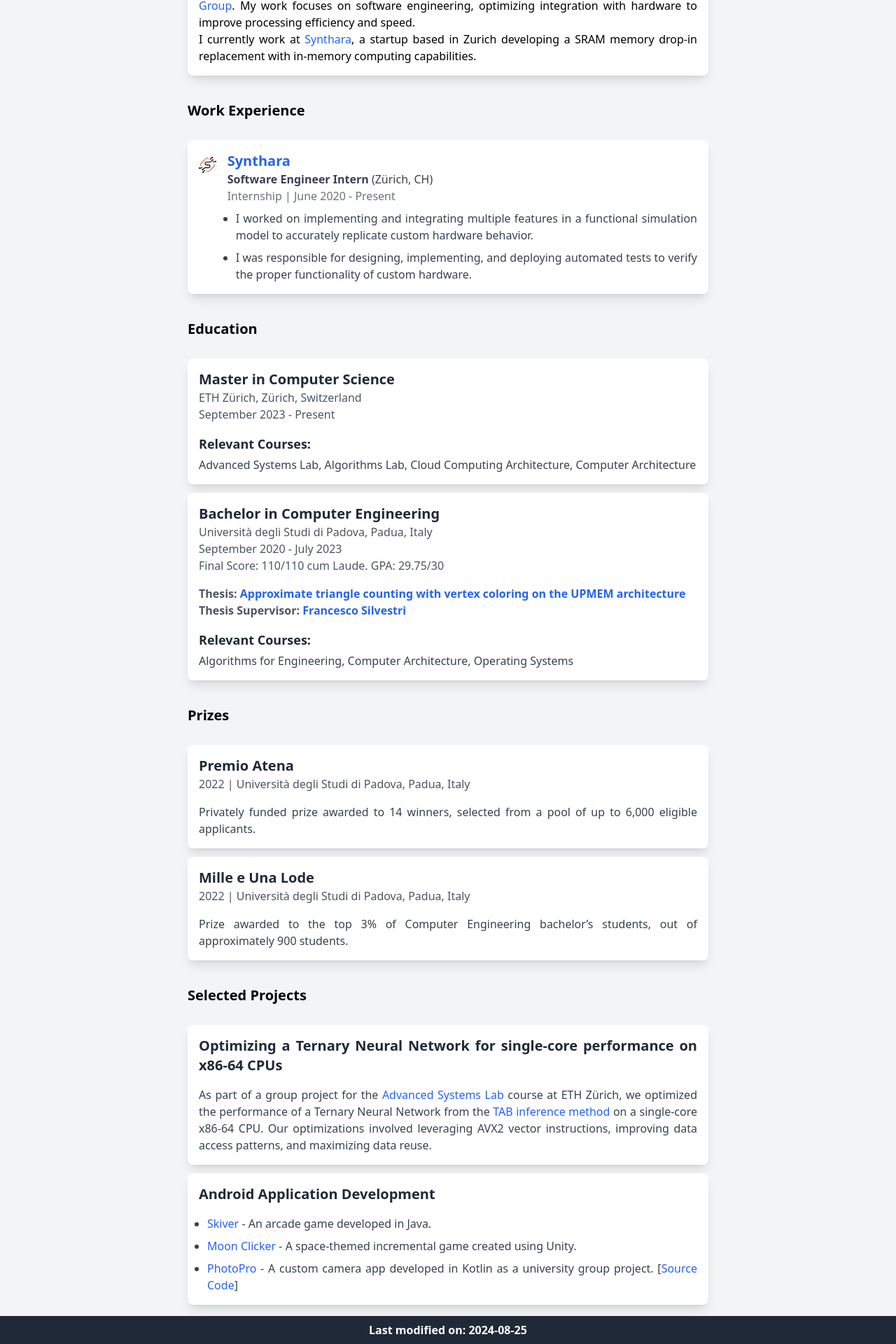
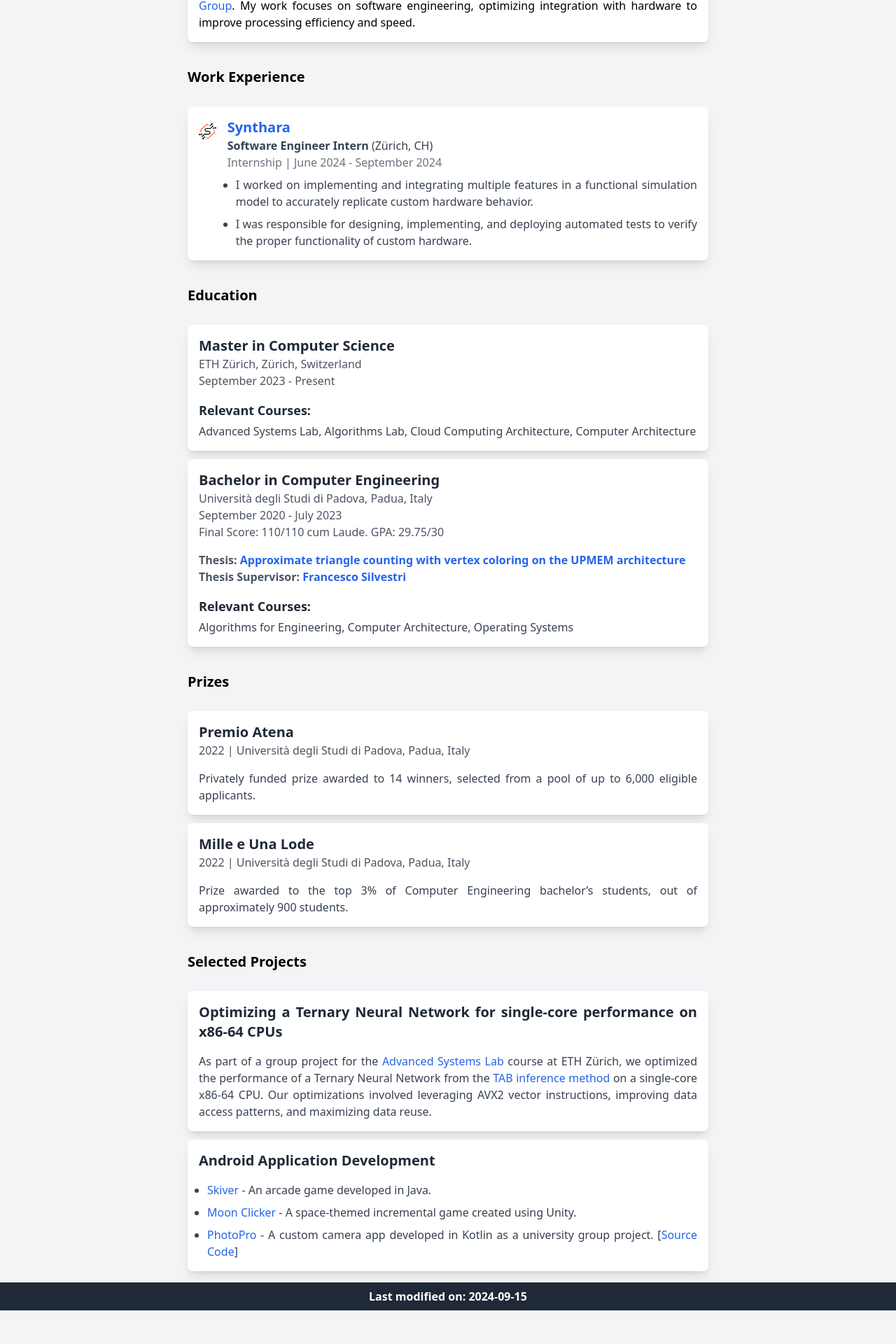
Before and after one commit to lorenzo-asquini/lorenzoasquini, a Next.js app: page /lorenzoasquini/ in a window 1280 px wide. Shown: the part 394-2314 px from the top of the page at 70% size. After the commit the page ends 2266 px from the top, so only its background shows below. Built offline with nearby package versions, Linux system fonts and the light colour scheme.

Commit message:
End of internship

```diff
--- a/app/page.tsx
+++ b/app/page.tsx
@@ -34,7 +34,7 @@
             </div>
             */}
 
-            <Footer lastModified="2024-08-25"></Footer>
+            <Footer lastModified="2024-09-15"></Footer>
         </div>
     );
 }
--- a/components/home/AboutMe.tsx
+++ b/components/home/AboutMe.tsx
@@ -18,13 +18,6 @@
                 </a>
                 . My work focuses on software engineering, optimizing integration with hardware to improve processing
                 efficiency and speed.
-                <br className="mb-4" />I currently work at
-                <a href="https://synthara.ai/" className="text-blue-600 hover:text-blue-800">
-                    {' '}
-                    Synthara
-                </a>
-                , a startup based in Zurich developing a SRAM memory drop-in replacement with in-memory computing
-                capabilities.
             </WhiteBoxTemplate>
         </SectionTemplate>
     );
--- a/components/home/WorkExperience.tsx
+++ b/components/home/WorkExperience.tsx
@@ -11,8 +11,8 @@
         location: 'Zürich, CH',
         jobTitle: 'Software Engineer Intern',
         employmentType: 'Internship',
-        startDate: 'June 2020',
-        endDate: 'Present',
+        startDate: 'June 2024',
+        endDate: 'September 2024',
         tasks: [
             'I worked on implementing and integrating multiple features in a functional simulation model to accurately replicate custom hardware behavior.',
             'I was responsible for designing, implementing, and deploying automated tests to verify the proper functionality of custom hardware.',
```
Also changed, not shown: 1 other file (tests, documents, lock files or other folders).
